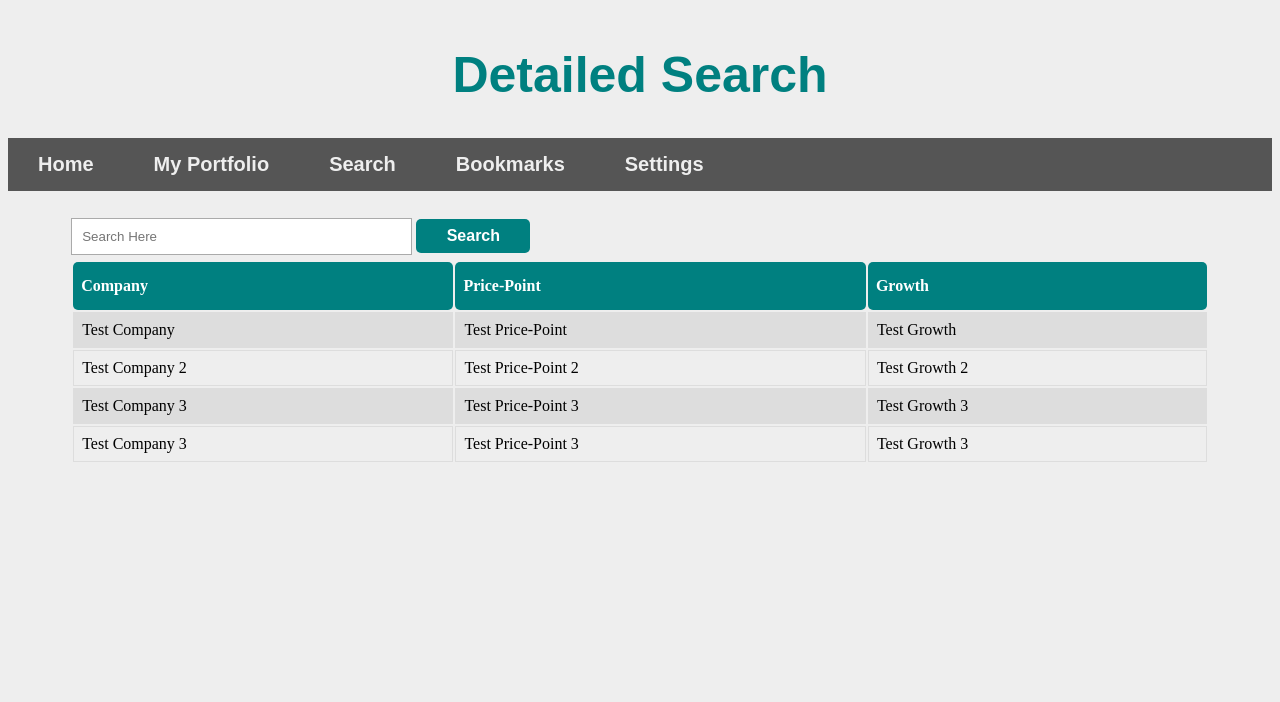
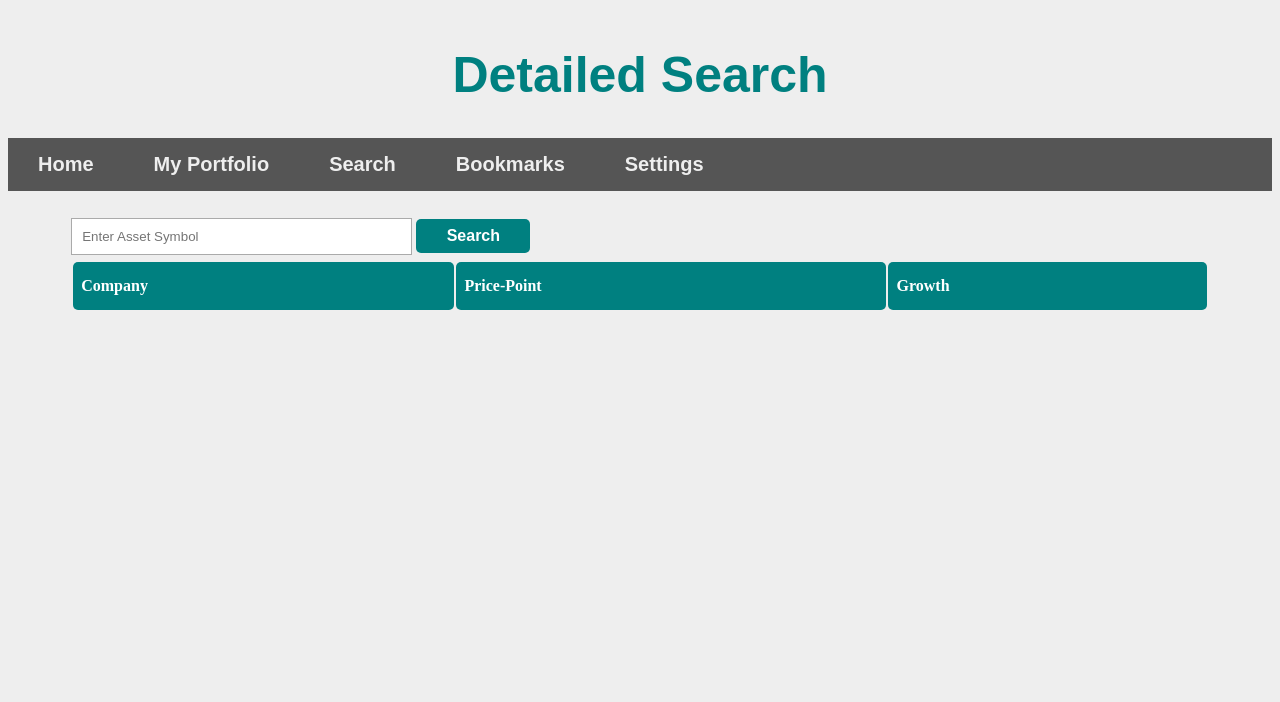
Before and after one commit to ghoff8/XChange, a Django app: page /search in a window 1280 px wide. Shown: the top 702 px of the page. Run offline with Django 3.2, Linux system fonts and the light colour scheme; a user stored in the database is signed in; lists and menus that the app fills with data are empty.

Commit message:
Search function and graph library

```diff
--- a/XChange/forms.py
+++ b/XChange/forms.py
@@ -4,7 +4,7 @@ from django.contrib.auth.models import User
 
 class SignUpForm(UserCreationForm):
     email = forms.EmailField(max_length=254, help_text= 'We will send a confirmation email to verify your account.')
-    #password1 = forms.CharField(label=("Password"), widget=forms.PasswordInput)
+    #username = forms.CharField(label=("Password"), widget=forms.PasswordInput)
 
     class Meta:
         model = User
--- a/XChange/templates/XChange/login.html
+++ b/XChange/templates/XChange/login.html
@@ -38,7 +38,7 @@
                   <p>
                     {{ field.label_tag }}
                     {{ field }}
-                    {% if field.help_text %}
+                    {% if field.help_text and not field.name == 'username' %}
                       <small style="color: grey">{{ field.help_text|safe }}</small>
                     {% endif %}
                     {% for error in field.errors %}
--- a/XChange/templates/XChange/search.html
+++ b/XChange/templates/XChange/search.html
@@ -24,8 +24,11 @@
         <div id="s">
 
             <div id="searchBar">
-                <input type="text" name="Search Here" placeholder="Search Here" />
-                <button id="searchBarButton" type="submit"> Search </button>
+                <form method='POST'>
+                    <input type="text" name="searchText" placeholder="Enter Asset Symbol" />
+                    {% csrf_token %}
+                    <button id="searchBarButton" type="submit" value="Search" name="submit"> Search </button>
+                </form>
             </div>
 
             <div>
@@ -37,29 +40,13 @@
                         <th> Growth </th>
                     </tr>
 
-                     <tr>
-                        <td> Test Company </td>
-                        <td> Test Price-Point </td>
-                        <td> Test Growth </td>
+                    {% if currentSearch %}
+                    <tr>
+                        <td>{{ symbol }}</td>
+                        <td>{{ currentPrice }}</td>
+                        <td>{{ currentGrowth }}</td>
                     </tr>
-
-                     <tr>
-                        <td> Test Company 2 </td>
-                        <td> Test Price-Point 2 </td>
-                        <td> Test Growth 2 </td>
-                    </tr>
-
-                     <tr>
-                        <td> Test Company 3 </td>
-                        <td> Test Price-Point 3 </td>
-                        <td> Test Growth 3 </td>
-                    </tr>
-
-                     <tr>
-                        <td> Test Company 3</td>
-                        <td> Test Price-Point 3</td>
-                        <td> Test Growth 3</td>
-                    </tr>
+                    {% endif %}
                 </table>
             </div>
         </div>
--- a/XChange/views.py
+++ b/XChange/views.py
@@ -8,6 +8,14 @@ from django.contrib.auth import login as djLogin, authenticate, logout
 from django.contrib.auth.forms import UserCreationForm, AuthenticationForm
 from django.contrib.auth.decorators import login_required
 from django.shortcuts import render, redirect
+
+from matplotlib import pylab
+from pylab import *
+import PIL, PIL.Image, StringIO
+import base64
+from io import BytesIO
+import requests
+import json
 
 from .forms import SignUpForm, LoginForm
 # Create your views here.
@@ -51,6 +59,18 @@ def settings(request):
 def search(request):
     if not request.user.is_authenticated:
         return redirect('%s?next=%s' % (djSettings.LOGIN_URL, request.path))
+
+    if (request.method == 'POST'):
+        if (request.POST.get('submit') == 'Search'):
+            search_data = request.POST['searchText']
+            currentSearch = requests.get(djSettings.DATA_ENDPOINT + '/stock/' + str(search_data).strip() + '/quote?displayPercent=true')
+            if (currentSearch.status_code == 200):
+                jsonData = json.loads(currentSearch.content)
+                symbol = jsonData['companyName']
+                currentPrice = jsonData['latestPrice']
+                currentGrowth = jsonData['changePercent']
+
+            return render(request, 'XChange/search.html', {'currentSearch': currentSearch, 'currentPrice': currentPrice, 'symbol': symbol, 'currentGrowth': currentGrowth})
     return render(request, 'XChange/search.html')
 
 def bookmarks(request):
@@ -59,6 +79,7 @@ def bookmarks(request):
     return render(request, 'XChange/bookmarks.html')
 
 def home(request):
+
     if not request.user.is_authenticated:
         return redirect('%s?next=%s' % (djSettings.LOGIN_URL, request.path))
 
@@ -66,9 +87,51 @@ def home(request):
         if (request.POST.get('submit') == 'Logout'):
             logout(request)
             return render(request, 'XChange/index.html')
-    return render(request, 'XChange/home.html')
+
+    graphic = getGraph(request).content
+    return render(request, 'XChange/home.html', {'graphic': graphic})
 
 def myPortfolio(request):
     if not request.user.is_authenticated:
         return redirect('%s?next=%s' % (djSettings.LOGIN_URL, request.path))
     return render(request, 'XChange/myPortfolio.html')
+
+
+def getGraph(request):
+    pos = np.arange(10)+ 2
+
+    fig = plt.figure(figsize=(8, 3))
+    ax = fig.add_subplot(111)
+
+    ax.barh(pos, np.arange(1, 11), align='center')
+    ax.set_yticks(pos)
+    ax.set_yticklabels(('#hcsm',
+        '#ukmedlibs',
+        '#ImmunoChat',
+        '#HCLDR',
+        '#ICTD2015',
+        '#hpmglobal',
+        '#BRCA',
+        '#BCSM',
+        '#BTSM',
+        '#OTalk',),
+        fontsize=15)
+    ax.set_xticks([])
+    ax.invert_yaxis()
+
+    ax.set_xlabel('Popularity')
+    ax.set_ylabel('Hashtags')
+    ax.set_title('Hashtags')
+
+    plt.tight_layout()
+
+    buffer = BytesIO()
+    plt.savefig(buffer, format='png')
+    buffer.seek(0)
+    image_png = buffer.getvalue()
+    buffer.close()
+
+    graphic = base64.b64encode(image_png)
+    graphic = graphic.decode('utf-8')
+    # Send buffer in a http response the the browser with the mime type image/png set
+    return HttpResponse(graphic, content_type="image/png")
--- a/xchange_workspace/settings.py
+++ b/xchange_workspace/settings.py
@@ -25,7 +25,7 @@ SECRET_KEY = '81#_=k$^6r!xxo&9-_ukb443q4j#442+*m5=3rxe4p$f2zs8s7'
 # SECURITY WARNING: don't run with debug turned on in production!
 DEBUG = True
 
-ALLOWED_HOSTS = ['xchange-workspace-ghoffma3.c9users.io', 'fac8c70386894602883d2fedb9d94fa4.vfs.cloud9.us-east-2.amazonaws.com']
+ALLOWED_HOSTS = ['fac8c70386894602883d2fedb9d94fa4.vfs.cloud9.us-east-2.amazonaws.com', '21bc43a5bf7c407483a88d663e63adce.vfs.cloud9.us-east-2.amazonaws.com']
 
 
 SECURE_PROXY_SSL_HEADER = ('HTTP_X_FORWARDED_PROTO', 'https')
@@ -135,3 +135,5 @@ LOGIN_REDIRECT_URL = 'home'
 LOGOUT_REDIRECT_URL = 'index'
 
 LOGIN_URL = 'login'
+
+DATA_ENDPOINT = 'https://api.iextrading.com/1.0'
```
Also changed, not shown: XChange/templates/XChange/home.html (+1 -1 lines), xchange_workspace/html/frontpage.html (deleted, +0 -9 lines), db.sqlite3, 9 other files.
